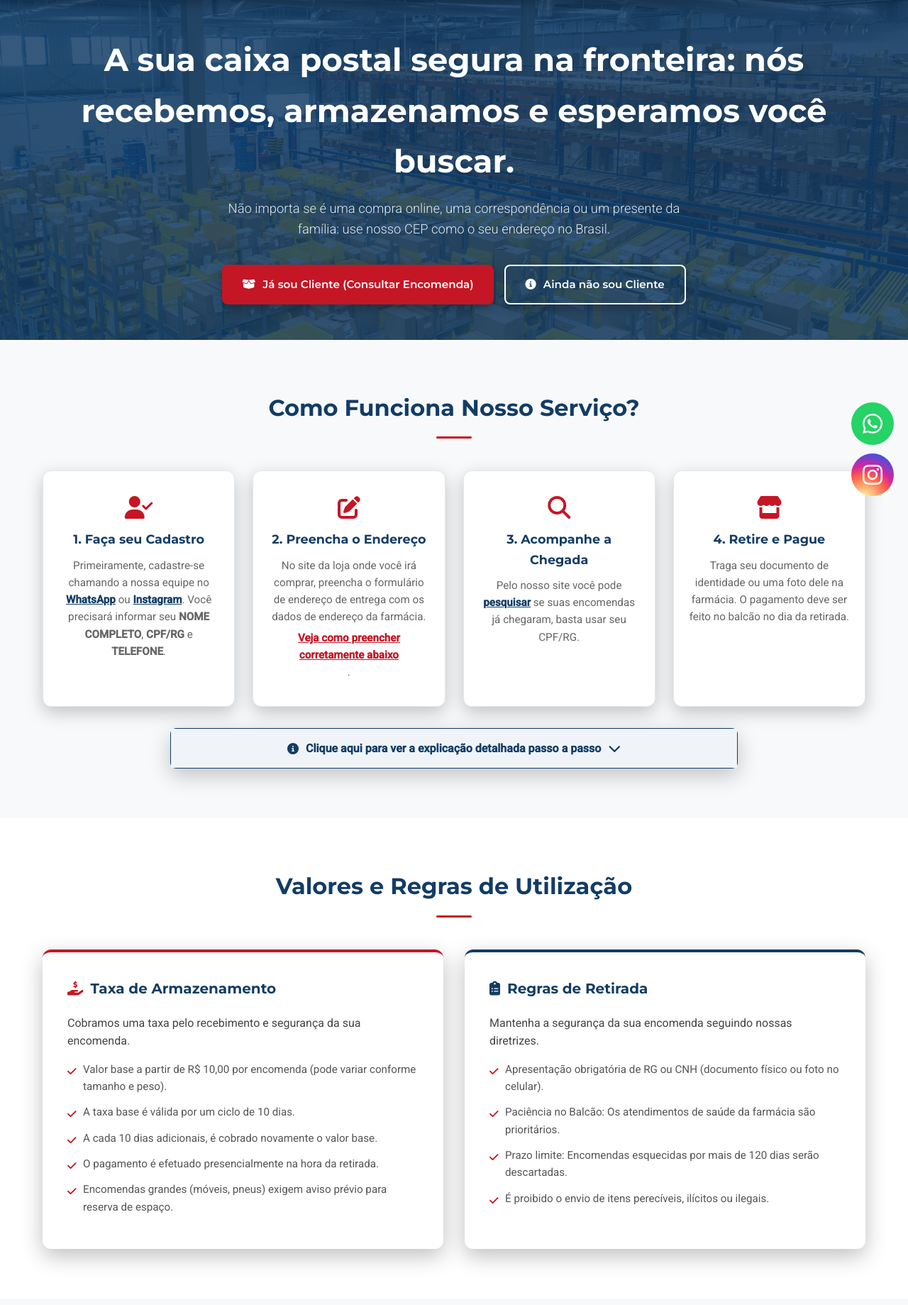
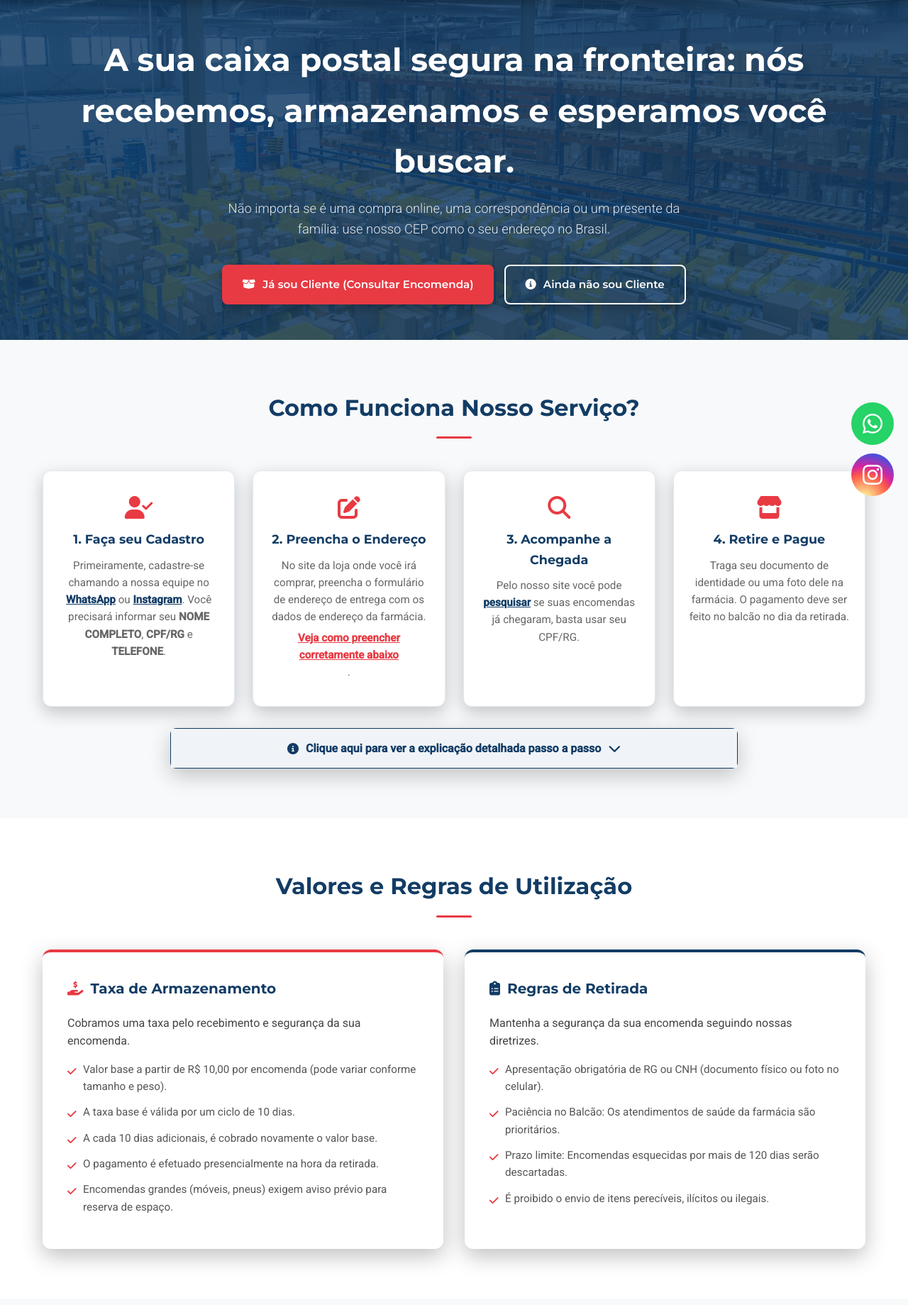
Before and after one commit to LuanHOS/sistema-drogafoz, a Django app: page / in a window 1280 px wide. Shown: the part 81-1920 px from the top of the page at 71% size. Run offline with Django 5.2, Linux system fonts and the light colour scheme; parts of the project's set-up code (start-up, migrations or seed data) failed here and were passed over; some libraries are stand-ins or nearby versions.

Commit message:
mudanca no vermelho drogafoz

```diff
--- a/templates/publica/home.html
+++ b/templates/publica/home.html
@@ -16,7 +16,7 @@
         /* Variáveis de Cores e Medidas */
         :root {
             --azul-drogafoz: #123C65;
-            --vermelho-drogafoz: #C51625;
+            --vermelho-drogafoz: #E83A43;
             --vermelho-hover: #a0121e;
             --azul-hover: #0d2c4a;
             --cor-texto: #444444;
```
